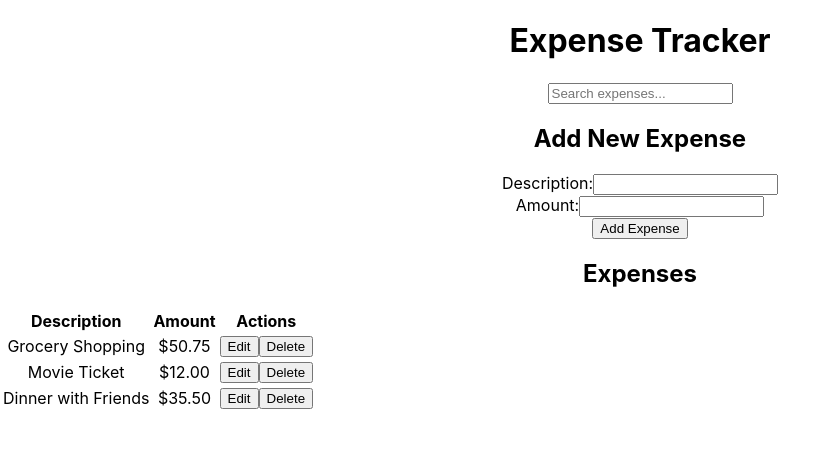
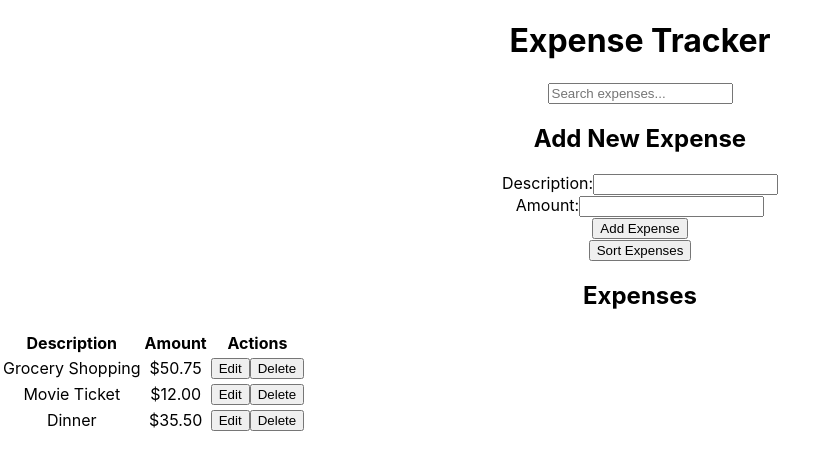
Before and after one commit to biomdoian/expense-tracker-react, a React (Create React App) app: page / in a window 1280 px wide. Shown: the top 470 px of the page, without its empty margins (0-837 px from the left). Built offline with nearby package versions, Linux system fonts and the light colour scheme.

Commit message:
Implements Sort Expenses, button with dropdown options

```diff
--- a/src/App.js
+++ b/src/App.js
@@ -1,89 +1,107 @@
 // This is a simple React application that tracks expenses.
-// It includes components for adding expenses, displaying them in a table, and searching through them.
-
+// It includes components for adding expenses, displaying them in a table, and searching through them and also sorting.
 import React, { useState, useEffect } from 'react';
 import ExpenseTable from './components/ExpenseTable';
 import ExpenseForm from './components/ExpenseForm';
 import SearchBar from './components/SearchBar';
 import './App.css';
 
-// Key used to store and retrieve expenses from localStorage
+// Key for storing expenses in local storage
 const LOCAL_STORAGE_KEY = 'expenseTrackerApp.expenses';
 
 function App() {
-  // State variable to hold the list of expenses.
-  // We initialize it by trying to load from localStorage.
-  // If nothing is in localStorage, we use the initial sample data.
+  // State for the list of expenses, initialized from local storage or default data
   const [expenses, setExpenses] = useState(() => {
-    const storedExpenses = localStorage.getItem(LOCAL_STORAGE_KEY);
-    return storedExpenses ? JSON.parse(storedExpenses) : [
-      { id: 1, description: 'Grocery Shopping', amount: 50.75 },
-      { id: 2, description: 'Movie Ticket', amount: 12.00 },
-      { id: 3, description: 'Dinner with Friends', amount: 35.50 },
-    ];
+    const stored = localStorage.getItem(LOCAL_STORAGE_KEY);
+    return stored ? JSON.parse(stored) : [{ id: 1, description: 'Grocery Shopping', amount: 50.75 }, { id: 2, description: 'Movie Ticket', amount: 12.00 }, { id: 3, description: 'Dinner', amount: 35.50 }];
   });
-  // State variable to hold the current search text
+  // State for the search text
   const [searchText, setSearchText] = useState('');
+  // State for the ID of the expense being edited
+  const [editingId, setEditingId] = useState(null);
+  // State for the current sorting criteria (field)
+  const [sortBy, setSortBy] = useState(null);
+  // State for the sorting direction ('asc' or 'desc')
+  const [sortDirection, setSortDirection] = useState('asc');
+  // State to control the visibility of the sorting options
+  const [isSortOptionsVisible, setIsSortOptionsVisible] = useState(false);
 
-  const [editingExpenseId, setEditingExpenseId] = useState(null);
+  // Find the expense object if in editing mode
+  const editingExpense = expenses.find(exp => exp.id === editingId);
 
-  const editingExpense = expenses.find((expense) => expense.id === editingExpenseId);
-
-  // useEffect hook to save the expenses to localStorage.
-  // This runs whenever the 'expenses' state changes.
+  // Save expenses to local storage whenever the expenses state changes
   useEffect(() => {
     localStorage.setItem(LOCAL_STORAGE_KEY, JSON.stringify(expenses));
-  }, [expenses]); // The effect depends on the 'expenses' state
+  }, [expenses]);
 
-  const handleAddExpense = (newExpense) => {
-
+  const handleAddExpense = newExpense => {
     setExpenses([...expenses, { id: Date.now(), ...newExpense }]);
-
-    setEditingExpenseId(null);
+    setEditingId(null); // Reset edit mode after adding
   };
 
-  const handleUpdateExpense = (updatedExpense) => {
-    const updatedExpenses = expenses.map((expense) =>
-      expense.id === updatedExpense.id ? updatedExpense : expense
-    );
-    setExpenses(updatedExpenses);
-    // Reset editing mode
-    setEditingExpenseId(null);
+  const handleUpdateExpense = updatedExpense => {
+    const updatedList = expenses.map(exp => exp.id === updatedExpense.id ? updatedExpense : exp);
+    setExpenses(updatedList);
+    setEditingId(null);
   };
 
-  const handleSearch = (text) => {
-    setSearchText(text);
+  const handleSearch = text => setSearchText(text);
+  const handleDeleteExpense = id => setExpenses(expenses.filter(exp => exp.id !== id));
+  const handleEditExpense = id => setEditingId(id);
+  const sortExpenses = (key, direction) => {
+    setSortBy(key);
+    setSortDirection(direction);
+    setIsSortOptionsVisible(false); // Hide sorting options after selection
   };
 
-  const handleDeleteExpense = (id) => {
-
-    setExpenses(expenses.filter((expense) => expense.id !== id));
-    setEditingExpenseId(null);
+  // Function to toggle the visibility of the sorting options
+  const toggleSortOptions = () => {
+    setIsSortOptionsVisible(!isSortOptionsVisible);
   };
 
-  // Function to handle the "Edit" button click in the table
-  const handleEditExpense = (id) => {
-    setEditingExpenseId(id);
-  };
+  // Sort the expenses array based on the sortBy and sortDirection state
+  const sortedExpenses = [...expenses].sort((a, b) => {
+    if (sortBy === 'description') {
+      const descA = a.description.toLowerCase();
+      const descB = b.description.toLowerCase();
+      return sortDirection === 'asc' ? descA.localeCompare(descB) : descB.localeCompare(descA);
+    } else if (sortBy === 'amount') {
+      return sortDirection === 'asc' ? a.amount - b.amount : b.amount - a.amount;
+    }
+    return 0; // No sorting applied if sortBy is null
+  });
 
-  // Filter the expenses based on the search text
-  const filteredExpenses = expenses.filter((expense) =>
-    expense.description.toLowerCase().includes(searchText.toLowerCase())
+  // Filter the sorted expenses based on the search text
+  const displayedExpenses = sortedExpenses.filter(exp =>
+    exp.description.toLowerCase().includes(searchText.toLowerCase())
   );
 
   return (
     <div className="App">
       <h1>Expense Tracker</h1>
       <SearchBar onSearch={handleSearch} />
-       <ExpenseForm
-        onAddExpense={handleAddExpense}
-        editingExpense={editingExpense}
-        onUpdateExpense={handleUpdateExpense}
-      />
+      <ExpenseForm onAddExpense={handleAddExpense} editingExpense={editingExpense} onUpdateExpense={handleUpdateExpense} />
+      {/* Container for the sort button and its options */}
+      <div>
+        {/* Button to toggle the visibility of sorting options */}
+        <button onClick={toggleSortOptions}>Sort Expenses</button>
+        {/* Conditional rendering of sorting options */}
+        {isSortOptionsVisible && (
+          <div>
+            {/* Buttons to sort by description (A-Z and Z-A) */}
+            <button onClick={() => sortExpenses('description', 'asc')}>A-Z</button>
+            <button onClick={() => sortExpenses('description', 'desc')}>Z-A</button>
+            {/* Buttons to sort by amount (Low to High and High to Low) */}
+            <button onClick={() => sortExpenses('amount', 'asc')}>Low to High</button>
+            <button onClick={() => sortExpenses('amount', 'desc')}>High to Low</button>
+          </div>
+        )}
+      </div>
       <ExpenseTable
-        expenses={filteredExpenses}
+        expenses={displayedExpenses}
         onDeleteExpense={handleDeleteExpense}
         onEditExpense={handleEditExpense}
+        onSort={() => {}} // Header click sorting is disabled with buttons
       />
     </div>
   );
```
Also changed, not shown: src/components/ExpenseTable.jsx (+2 -5 lines).
